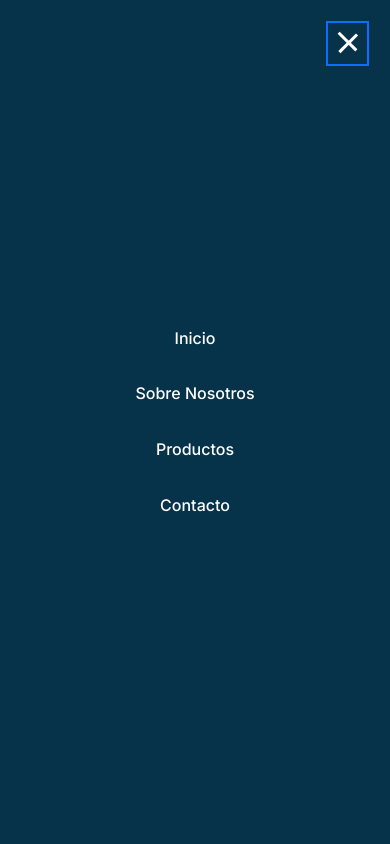
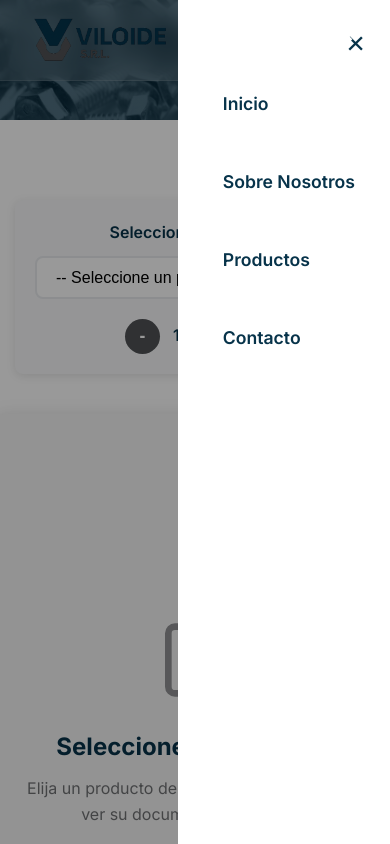
Before and after one commit to IvanTurano/viloide-page, a plain HTML site: page productos.html in a window 390 px wide. Both pictures are taken after a click on the button "Abrir menú de navegación". Drawn offline with Linux system fonts and the light colour scheme; a script that the page names is missing.

Commit message:
mejorando el navbar mobile

```diff
--- a/productos.html
+++ b/productos.html
@@ -13,56 +13,31 @@
     <script src="https://cdnjs.cloudflare.com/ajax/libs/pdf.js/3.11.174/pdf.min.js"></script>
 </head>
 <body>
-    <main>
-    <section class="hero" id="inicio">
+    <section class="hero-products">
       <header class="hero-header">
         <div class="logo">
           <img src="assets/logoSinFondo.png" alt="Viloide SRL - Logo empresa de bulonería" />
-        </div>
-        <nav class="navbar" role="navigation" aria-label="Navegación principal">
           <button class="nav-toggle" aria-label="Abrir menú de navegación">
             <span></span>
             <span></span>
             <span></span>
           </button>
+        </div>
+        <nav class="navbar" role="navigation" aria-label="Navegación principal">
+          <button class="nav-close" aria-label="Cerrar menú de navegación">
+            <span>&times;</span>
+          </button>
           <ul class="nav-menu">
             <li><a href="index.html">Inicio</a></li>
             <li><a href="index.html#sobre-nosotros">Sobre Nosotros</a></li>
-            <li><a href="#pdf-viewer-section">Productos</a></li>
+            <li><a href="productos.html">Productos</a></li>
             <li><a href="index.html#contacto-form">Contacto</a></li>
           </ul>
         </nav>
       </header>
+    </section>
 
-      <div class="hero-content">
-        <div class="hero-content-text">
-          <h1 class="hero-title">Productos</h1>
-          <img src="assets/logoSinFondo.png" alt="Viloide SRL - Especialistas en bulonería industrial" />
-          <p class="hero-subtitle">Nuestro catálogo de productos</p>
-        </div>
-        <div class="hero-content-buttons">
-          <a href="#pdf-viewer-section" class="btn-primary btn-hero">
-            <svg width="20" height="20" viewBox="0 0 24 24" fill="none" xmlns="http://www.w3.org/2000/svg">
-              <path d="M14 2H6a2 2 0 0 0-2 2v16a2 2 0 0 0 2 2h12a2 2 0 0 0 2-2V8z" stroke="currentColor" stroke-width="2" stroke-linecap="round" stroke-linejoin="round"/>
-              <polyline points="14,2 14,8 20,8" stroke="currentColor" stroke-width="2" stroke-linecap="round" stroke-linejoin="round"/>
-            </svg>
-            <span>Ver catálogo</span>
-          </a>
-          <a href="index.html#sobre-nosotros" class="btn-secondary btn-hero">
-            <svg width="20" height="20" viewBox="0 0 24 24" fill="none" xmlns="http://www.w3.org/2000/svg">
-              <path d="M13 2L3 14H12L11 22L21 10H12L13 2Z" stroke="currentColor" stroke-width="2" stroke-linecap="round" stroke-linejoin="round"/>
-            </svg>
-            <span>Información</span>
-          </a>
-          <a href="index.html#contacto" class="btn-terciary btn-hero">
-            <svg width="20" height="20" viewBox="0 0 24 24" fill="none" xmlns="http://www.w3.org/2000/svg">
-              <path d="M21 15C21 15.5304 20.7893 16.0391 20.4142 16.4142C20.0391 16.7893 19.5304 17 19 17H7L3 21V5C3 4.46957 3.21071 3.96086 3.58579 3.58579C3.96086 3.21071 4.46957 3 5 3H19C19.5304 3 20.0391 3.21071 20.4142 3.58579C20.7893 3.96086 21 4.46957 21 5V15Z" stroke="currentColor" stroke-width="2" stroke-linecap="round" stroke-linejoin="round"/>
-            </svg>
-            <span>Contáctanos</span>
-          </a>
-        </div>
-      </div>
-    </section>
+    <main class="products-main">
 
         <section class="pdf-viewer-section" id="pdf-viewer-section">
             <div class="container">
--- a/script.js
+++ b/script.js
@@ -1,30 +1,46 @@
 // Navegación móvil
 const navToggle = document.querySelector('.nav-toggle');
-const navMenu = document.querySelector('.nav-menu');
+const navClose = document.querySelector('.nav-close');
+const navMenu = document.querySelector('.navbar');
 const navLinks = document.querySelectorAll('.nav-menu a');
+
+// Función para abrir el menú
+function openMenu() {
+    navToggle.classList.add('active');
+    navMenu.classList.add('visible');
+    document.body.classList.add('nav-open');
+}
+
+// Función para cerrar el menú
+function closeMenu() {
+    navToggle.classList.remove('active');
+    navMenu.classList.remove('visible');
+    document.body.classList.remove('nav-open');
+}
 
 // Toggle del menú móvil
 navToggle.addEventListener('click', () => {
-    navToggle.classList.toggle('active');
-    navMenu.classList.toggle('active');
-    document.body.classList.toggle('nav-open');
+    if (navMenu.classList.contains('visible')) {
+        closeMenu();
+    } else {
+        openMenu();
+    }
 });
+
+// Botón de cerrar menú
+if (navClose) {
+    navClose.addEventListener('click', closeMenu);
+}
 
 // Cerrar menú al hacer click en un enlace
 navLinks.forEach(link => {
-    link.addEventListener('click', () => {
-        navToggle.classList.remove('active');
-        navMenu.classList.remove('active');
-        document.body.classList.remove('nav-open');
-    });
+    link.addEventListener('click', closeMenu);
 });
 
 // Cerrar menú al hacer click fuera de él
 document.addEventListener('click', (e) => {
     if (!navToggle.contains(e.target) && !navMenu.contains(e.target)) {
-        navToggle.classList.remove('active');
-        navMenu.classList.remove('active');
-        document.body.classList.remove('nav-open');
+        closeMenu();
     }
 });
 
@@ -112,31 +128,6 @@ const imageObserver = new IntersectionObserver((entries, observer) => {
 document.querySelectorAll('img[data-src]').forEach(img => {
     imageObserver.observe(img);
 });
-
-// Prevenir scroll cuando el menú móvil está abierto
-const style = document.createElement('style');
-style.textContent = `
-    body.nav-open {
-        overflow: hidden;
-    }
-
-    .hero-header {
-        transition: all 0.3s ease;
-    }
-
-    .hero-header.scrolled {
-        background: rgba(7, 51, 74, 0.95);
-        backdrop-filter: blur(20px);
-    }
-
-
-
-    .lazy {
-        filter: blur(5px);
-        transition: filter 0.3s;
-    }
-`;
-document.head.appendChild(style);
 
 // Inicialización cuando el DOM está listo
 document.addEventListener('DOMContentLoaded', () => {
--- a/style.css
+++ b/style.css
@@ -31,7 +31,6 @@ body {
     padding: 0 20px;
 }
 
-/* HERO SECTION */
 .hero {
     background: linear-gradient(rgba(7, 51, 74, 0.7), rgba(7, 51, 74, 0.7)), url(assets/hero.jpg);
     background-size: cover;
@@ -59,6 +58,7 @@ body {
 }
 
 .navbar {
+    display: flex;
     margin-right: 100px;
 }
 
@@ -102,6 +102,18 @@ body {
     border: none;
     cursor: pointer;
     padding: 5px;
+}
+
+.nav-close{
+    display: none;
+}
+
+.nav-toggle:focus {
+    outline: none;
+}
+
+.nav-toggle:active {
+    outline: none;
 }
 
 .nav-toggle span {
@@ -283,7 +295,6 @@ body {
     box-shadow: 0 12px 40px rgba(0, 0, 0, 0.15);
 }
 
-/* ABOUT SECTION */
 .about {
     padding: 100px 0;
     background: var(--color-blanco);
@@ -892,23 +903,81 @@ body {
         z-index: 1002;
     }
 
-    .nav-menu {
+    .logo{
+        display: flex;
+        width: 97%;
+        justify-content: space-between;
+    }
+
+    .navbar {
+        opacity: 0;
+        visibility: hidden;
+        flex-direction: column;
+        flex-wrap: wrap;
+        align-items: end;
+        justify-content: start;
         position: fixed;
+        margin: 0;
         top: 0;
-        left: 0;
         right: 0;
-        bottom: 0;
-        width: 100vw;
+        box-shadow: 0 0 0 100vmax rgba(0, 0, 0, .4);
+        background-color: var(--color-blanco);
         height: 100vh;
-        background: var(--color-primario);
+        z-index: 1001;
+    }
+
+    .nav-close {
+        position: absolute;
+        top: 20px;
+        right: 20px;
+        background: none;
+        border: none;
+        font-size: 2rem;
+        color: var(--color-primario);
+        cursor: pointer;
+        padding: 5px;
+        z-index: 1002;
+        display: none;
+    }
+
+    .nav-close:hover {
+        color: var(--color-acento);
+    }
+
+    .nav-close:focus {
+        outline: none;
+    }
+
+    .navbar ul{
         flex-direction: column;
-        justify-content: center;
-        align-items: center;
+        margin-right: 20px;
+        padding-left: 30px;
+        margin-top: 80px;
+    }
+
+    .navbar ul li{
+        display: block;
+    }
+
+    .navbar ul li a{
+        color: var(--color-primario);
+        font-weight: 600;
+        font-size: 1.1rem;
+        padding: 10px 15px;
+        border-radius: var(--border-radius);
         transition: var(--transition);
-        z-index: 1000;
-        display: flex;
-        transform: translateX(100%);
-        overflow: hidden;
+        display: block;
+    }
+
+    .navbar ul li a:hover{
+        color: var(--color-blanco);
+        background-color: var(--color-acento);
+        transform: translateX(-5px);
+    }
+
+    .navbar.visible{
+        opacity: 1;
+        visibility: visible;
     }
 
     .nav-menu.active {
@@ -921,6 +990,10 @@ body {
         position: relative;
     }
 
+    .nav-close {
+        display: block;
+    }
+
     .hero {
         position: relative;
         z-index: 1;
@@ -1011,16 +1084,6 @@ body {
 
     .pdf-navigation {
         justify-content: center;
-    }
-
-    /* Products page mobile styles */
-    .products-hero h1 {
-        font-size: 2.5rem;
-    }
-
-    .products-hero p {
-        font-size: 1rem;
-        padding: 0 20px;
     }
 
     .pdf-viewer-section {
@@ -1134,33 +1197,15 @@ body {
 }
 
 /* PRODUCTS PAGE STYLES */
-.products-header {
-    background: var(--color-primario);
-    padding: 20px 0;
-    box-shadow: var(--sombra-suave);
-}
-
-.header-content {
-    display: flex;
-    justify-content: space-between;
-    align-items: center;
-}
-
-.products-header .logo img {
-    height: 40px;
-    filter: brightness(0) invert(1);
-}
-
-.header-nav .btn-secondary {
+.hero-products {
+    background: linear-gradient(rgba(7, 51, 74, 0.7), rgba(7, 51, 74, 0.7)), url(assets/hero.jpg);
+    background-size: cover;
+    background-position: center;
+    background-attachment: fixed;
+    min-height: 120px;
+    display: flex;
+    flex-direction: column;
     color: var(--color-blanco);
-    border-color: var(--color-blanco);
-    text-decoration: none;
-    padding: 10px 20px;
-}
-
-.header-nav .btn-secondary:hover {
-    background: var(--color-blanco);
-    color: var(--color-primario);
 }
 
 .products-hero {
@@ -1505,12 +1550,10 @@ body {
     }
 }
 
-/* SMOOTH SCROLLING */
 html {
     scroll-behavior: smooth;
 }
 
-/* ACCESSIBILITY */
 @media (prefers-reduced-motion: reduce) {
     * {
         animation-duration: 0.01ms !important;
@@ -1523,7 +1566,6 @@ html {
     }
 }
 
-/* FOCUS STYLES */
 a:focus, button:focus {
     outline: 2px solid var(--color-acento);
     outline-offset: 2px;
```
Also changed, not shown: index.html (+5 -2 lines).
